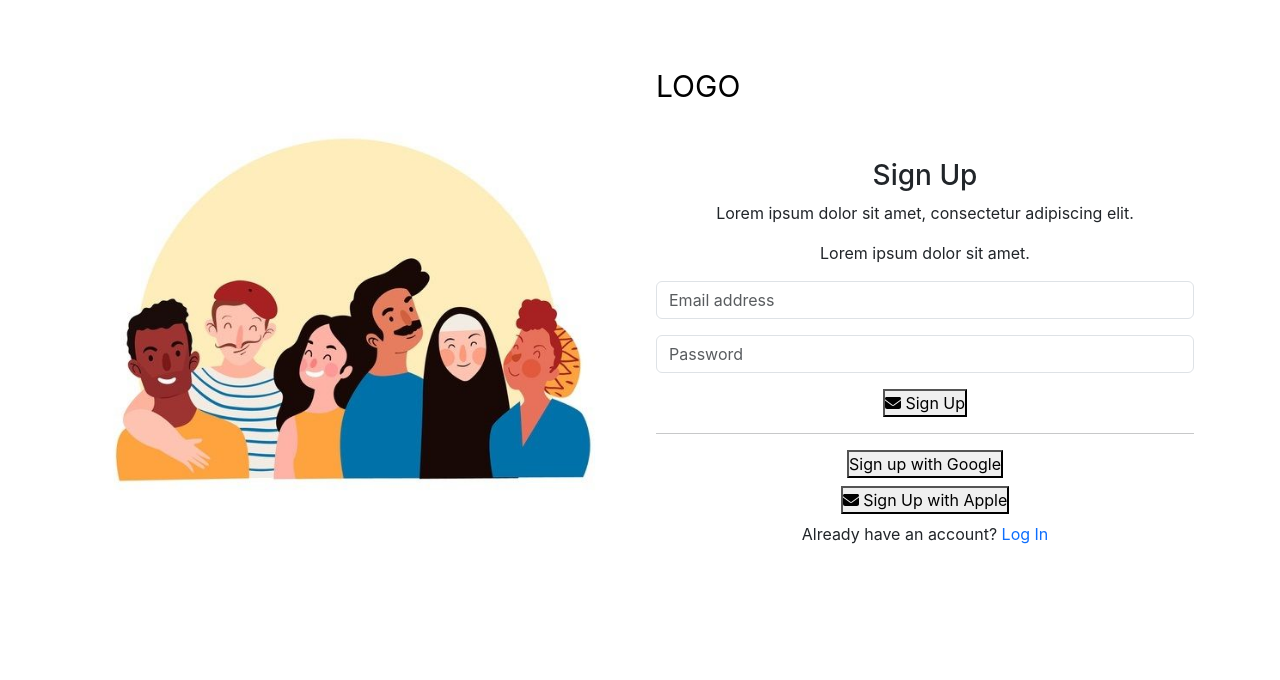
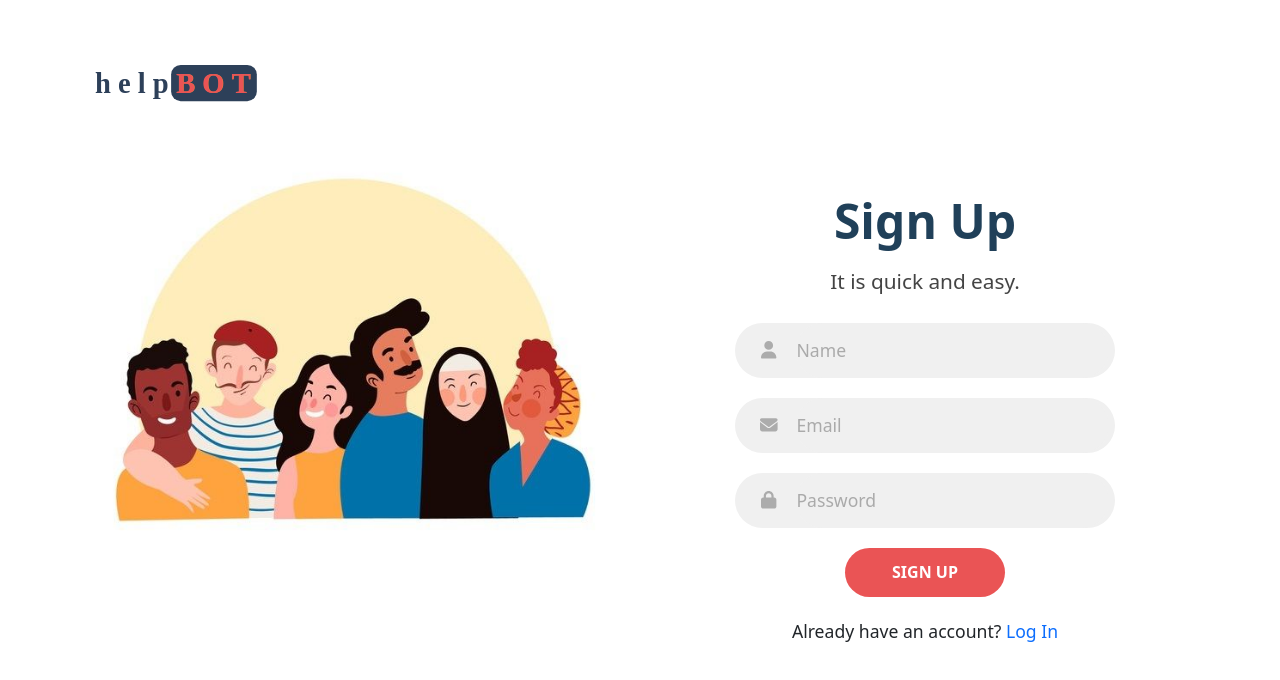
Before and after one commit to Cyriacusifeco/helpbot, a React (Vite) app: page /signup in a window 1280 px wide. Shown: the top 680 px of the page. Built offline with nearby package versions, Linux system fonts and the light colour scheme.

Commit message:
Login pages

```diff
--- a/package.json
+++ b/package.json
@@ -22,6 +22,7 @@
     "react-bootstrap": "^2.8.0",
     "react-content-loader": "^6.0.3",
     "react-dom": "^18.2.0",
+    "react-hook-form": "^7.45.4",
     "react-reveal": "^1.2.2",
     "react-router-dom": "^6.14.2",
     "react-typed": "^1.2.0"
--- a/src/component/Auth/LogIn.jsx
+++ b/src/component/Auth/LogIn.jsx
@@ -1,47 +1,109 @@
+import './Signup.css';
 import { Link } from 'react-router-dom';
-import '../App/App.css'
-import './Signup.css'
-import { FontAwesomeIcon } from '@fortawesome/react-fontawesome'
-import { faEnvelope } from '@fortawesome/free-solid-svg-icons'
+import Logo from '../../assets/logo.svg';
+import { useForm } from 'react-hook-form';
+import { FontAwesomeIcon } from '@fortawesome/react-fontawesome';
+import { faEnvelope, faLock } from '@fortawesome/free-solid-svg-icons';
 
+const LogIn = () => {
+  const {
+    register,
+    handleSubmit,
+    formState: { errors },
+  } = useForm();
+  return (
+    <div className="container mt-5">
+      <div className="row">
+        <div className="col-sm-6 p-3 d-none  d-sm-block">
+          <div className="logo-container">
+            <a href="/">
+              <img src={Logo} />
+            </a>
+          </div>
+          <img src="src/assets/2.jpeg" alt="" className="img-fluid image" />
+        </div>
+        <div className="col-md-6 log-in p-3">
+          <form onSubmit={handleSubmit} className="sign-in-form">
+            <h2 className="title">Welcome back! </h2>
+            <p className="subtitle">Please enter your credentials</p>
+            {/* <div className="input-field">
+              <span className="fIcon">
+                <FontAwesomeIcon icon={faUser} />
+              </span>
+              <input
+                placeholder="Name"
+                {...register('name', { required: true })}
+              />
+            </div> */}
+            <div className="input-field">
+              <span className="fIcon">
+                <FontAwesomeIcon icon={faEnvelope} />
+              </span>
+              <input
+                placeholder="Email"
+                {...register('email', { required: true })}
+              />
+            </div>
+            {errors.email && (
+              <span className="text-warning">This field is required</span>
+            )}
+            <div className="input-field">
+              <span className="fIcon">
+                <FontAwesomeIcon icon={faLock} />
+              </span>
+              <input
+                type="password"
+                placeholder="Password"
+                {...register('password', { required: true })}
+              />
+            </div>
+            <input className="iBtn" type="submit" value="Login" />
+            <p className="social-text">
+              Do not have an account yet? <Link to="/SignUp">Sign Up</Link>
+            </p>
+          </form>
+        </div>
+      </div>
+    </div>
+  );
+};
+export default LogIn;
 
+// export default function Signup() {
+//   return (
+//     <div className='container mt-5'>
+//       <div className='row'>
+//         <div className='col-sm-6 p-3 d-none  d-sm-block'>
+//           <img src="src/assets/2.jpeg" alt="" className='img-fluid image' />
+//         </div>
+//         <div className='col-md-6 log-in p-3'>
+//           <div className="logo-container">
+//             <a href="#">LOGO</a>
+//           </div>
+//           <h3>Log In</h3>
+//           <p>Lorem ipsum dolor sit amet, consectetur adipiscing elit, consectetur adipiscing elit </p>
+//           <div className="mb-3">
+//             <input type="email" className="form-control" id="exampleFormControlInput1" placeholder="Email address" />
+//           </div>
+//           <div className="mb-3">
+//             <input type="email" className="form-control" id="exampleFormControlInput1" placeholder="Password" />
+//           </div>
+//           <div className="mb-3">
+//             <button className='active'><FontAwesomeIcon icon={faEnvelope} /> Log In</button>
+//           </div>
+//           <hr />
+//           <div className="mb-2">
+//             <button className='inactive'>Log In with Google</button>
+//           </div>
+//           <div className="mb-2">
+//             <button className='inactive'><FontAwesomeIcon icon={faEnvelope} /> Log in with Apple</button>
+//           </div>
+//           <p>Forgot your password</p>
+//           <p>Don&apos;t have an account <Link to="/SignUp">Sign Up</Link></p>
+//         </div>
 
+//       </div>
 
-export default function Signup() {
-  return (
-    <div className='container mt-5'>
-      <div className='row'>
-        <div className='col-sm-6 p-3 d-none  d-sm-block'>
-          <img src="src/assets/2.jpeg" alt="" className='img-fluid image' />
-        </div>
-        <div className='col-md-6 log-in p-3'>
-          <div className="logo-container">
-            <a href="#">LOGO</a>
-          </div>
-          <h3>Log In</h3>
-          <p>Lorem ipsum dolor sit amet, consectetur adipiscing elit, consectetur adipiscing elit </p>
-          <div className="mb-3">
-            <input type="email" className="form-control" id="exampleFormControlInput1" placeholder="Email address" />
-          </div>
-          <div className="mb-3">
-            <input type="email" className="form-control" id="exampleFormControlInput1" placeholder="Password" />
-          </div>
-          <div className="mb-3">
-            <button className='active'><FontAwesomeIcon icon={faEnvelope} /> Log In</button>
-          </div>
-          <hr />
-          <div className="mb-2">
-            <button className='inactive'>Log In with Google</button>
-          </div>
-          <div className="mb-2">
-            <button className='inactive'><FontAwesomeIcon icon={faEnvelope} /> Log in with Apple</button>
-          </div>
-          <p>Forgot your password</p>
-          <p>Don&apos;t have an account <Link to="/SignUp">Sign Up</Link></p>
-        </div>
-
-      </div>
-
-    </div>
-  )
-}
+//     </div>
+//   )
+// }
--- a/src/component/Auth/Signup.css
+++ b/src/component/Auth/Signup.css
@@ -1,21 +1,140 @@
-.log-in{
-  text-align: center;
+.signIn-singUp {
+  position: absolute;
+  top: 50%;
+  left: 75%;
+  transform: translate(-50%, -50%);
+  width: 50%;
+  display: grid;
+  grid-template-columns: 1fr;
+  z-index: 5;
+  transition: 1s 0.7s ease-in-out;
 }
 
-body{
-  font-family: 'Inter', sans-serif;
+form {
+  display: flex;
+  align-items: center;
+  justify-content: center;
+  flex-direction: column;
+  overflow: hidden;
+  grid-column: 1/2;
+  grid-row: 1/2;
+  transition: 0.2s 0.7s ease-in-out;
+  margin-top: 8rem;
 }
 
-/* Increase the logo size and add spacing around it */
-.logo-container {
-  display: flex;
-  align-items: flex-start;
-  margin-bottom: 50px;
+form.sign-in-form {
+  z-index: 2;
 }
 
-.logo-container a {
-  font-size: 30px;
-  margin-right: 10px;
-  color: black;
-  /* Add spacing to the right of the logo */
+.fContainer form.sign-up-form {
+  z-index: 1;
+  opacity: 0;
 }
+
+.title {
+  font-size: 3rem;
+  color: #204059;
+  margin-bottom: 1rem;
+  font-weight: 600;
+}
+.subtitle {
+  color: #444;
+  font-size: 1.3rem;
+}
+.input-field {
+  max-width: 380px;
+  width: 100%;
+  background-color: #f0f0f0;
+  margin: 10px 0;
+  height: 55px;
+  border-radius: 55px;
+  display: grid;
+  grid-template-columns: 15% 85%;
+  padding: 0 0.4rem;
+  position: relative;
+}
+.input-field .fIcon {
+  text-align: center;
+  line-height: 55px;
+  color: #acacac;
+  transition: 0.5s;
+  font-size: 1.1rem;
+}
+
+.input-field input {
+  padding-right: 0.5rem;
+  background-color: #f0f0f0 !important;
+  border-radius: 55px;
+  outline: none;
+  border: none;
+  line-height: 1;
+  font-weight: 500;
+  font-size: 1.1rem;
+  color: #333;
+  width: 100%;
+}
+.input-field input::placeholder {
+  color: #aaa;
+  font-weight: 500;
+}
+
+.iBtn {
+  width: 160px;
+  height: 49px;
+  border: none;
+  outline: none;
+  border-radius: 50px;
+  cursor: pointer;
+  background-color: #ea5455;
+  color: #fff;
+  text-transform: uppercase;
+  font-weight: 600;
+  font-size: 1rem;
+  margin: 10px 0;
+  transition: 0.5s;
+}
+.iBtn:hover {
+  background: #2d4059;
+}
+p.social-text {
+  padding: 0.7rem 0;
+  font-size: 1.1rem;
+  margin-bottom: 0;
+}
+
+@media (max-width: 870px) {
+  .fContainer {
+    min-height: 800px;
+    height: 100vh;
+  }
+  .signIn-singUp {
+    width: 100%;
+    top: 95%;
+    transform: translate(-50%, -100%);
+    transition: 1s 0.8s ease-in-out;
+  }
+
+  .signIn-singUp,
+  .fContainer.sign-up-mode .signIn-singUp {
+    left: 50%;
+  }
+}
+
+@media (max-width: 570px) {
+  form {
+    padding: 0 1.5rem;
+  }
+  .fContainer {
+    padding: 1.5rem;
+  }
+
+  .fContainer:before {
+    bottom: 72%;
+    left: 50%;
+  }
+
+  .fContainer.sign-up-mode::before {
+    bottom: 28%;
+    left: 50%;
+  }
+}
--- a/src/component/Auth/Signup.jsx
+++ b/src/component/Auth/Signup.jsx
@@ -1,49 +1,122 @@
+import '../App/App.css';
+import './Signup.css';
 import { Link } from 'react-router-dom';
-import '../App/App.css'
-import './Signup.css'
-import { FontAwesomeIcon } from '@fortawesome/react-fontawesome'
-import { faEnvelope } from '@fortawesome/free-solid-svg-icons'
+import Logo from '../../assets/logo.svg';
+import { useForm } from 'react-hook-form';
+import { FontAwesomeIcon } from '@fortawesome/react-fontawesome';
+import { faEnvelope, faLock, faUser } from '@fortawesome/free-solid-svg-icons';
 
+const Signup = () => {
+  const {
+    register,
+    handleSubmit,
+    formState: { errors },
+  } = useForm();
+  return (
+    <div className="container mt-5">
+      <div className="row">
+        <div className="col-sm-6 p-3 d-none  d-sm-block">
+          <div className="logo-container">
+            <a href="/">
+              <img src={Logo} />
+            </a>
+          </div>
+          <img src="src/assets/2.jpeg" alt="" className="img-fluid image" />
+        </div>
+        <div className="col-md-6 log-in p-3">
+          <form onSubmit={handleSubmit} className="sign-up-form">
+            <h2 className="title">Sign Up</h2>
+            <p className="subtitle">It is quick and easy.</p>
+            <div className="input-field">
+              <span className="fIcon">
+                <FontAwesomeIcon icon={faUser} />
+              </span>
+              <input
+                placeholder="Name"
+                {...register('name', { required: true })}
+              />
+            </div>
+            <div className="input-field">
+              <span className="fIcon">
+                <FontAwesomeIcon icon={faEnvelope} />
+              </span>
+              <input
+                placeholder="Email"
+                {...register('email', { required: true })}
+              />
+            </div>
+            {errors.email && (
+              <span className="text-warning">This field is required</span>
+            )}
+            <div className="input-field">
+              <span className="fIcon">
+                <FontAwesomeIcon icon={faLock} />
+              </span>
+              <input
+                type="password"
+                placeholder="Password"
+                {...register('password', { required: true })}
+              />
+            </div>
+            <input className="iBtn" type="submit" value="sign Up" />
+            <p className="social-text">
+              Already have an account? <Link to="/LogIn">Log In</Link>
+            </p>
+          </form>
+        </div>
+      </div>
+    </div>
+  );
+};
+export default Signup;
 
-
-
-export default function Signup() {
-  return (
-    <div className='container mt-5'>
-      <div className='row'>
-        <div className='col-sm-6 p-3 d-none  d-sm-block'>
-          <img src="src/assets/2.jpeg" alt="" className='img-fluid image' />
-        </div>
-        <div className='col-md-6 log-in p-3'>
-          <div className="logo-container">
-            <a href="#">LOGO</a>
-          </div>
-          <h3>Sign Up</h3>
-          <p>Lorem ipsum dolor sit amet, consectetur adipiscing elit. </p>
-          <p>Lorem ipsum dolor sit amet. </p>
-          <div className="mb-3">
-            <input type="email" className="form-control" id="exampleFormControlInput1" placeholder="Email address" />
-          </div>
-          <div className="mb-3">
-            <input type="email" className="form-control" id="exampleFormControlInput1" placeholder="Password" />
-          </div>
-          <div className="mb-3">
-            <button className='active'><FontAwesomeIcon icon={faEnvelope} /> Sign Up</button>
-          </div>
-          <hr />
-          <div className="mb-2">
-            <button className='inactive'>Sign up with Google</button>
-          </div>
-          <div className="mb-2">
-            <button className='inactive'><FontAwesomeIcon icon={faEnvelope} /> Sign Up with Apple</button>
-          </div>
-          <p>
-            Already have an account? <Link to="/SignIn">Log In</Link>
-          </p>
-        </div>
-
-      </div>
-
-    </div>
-  )
-}
+//     <div className="container mt-5">
+//       <div className="row">
+//         <div className="col-sm-6 p-3 d-none  d-sm-block">
+//           <img src="src/assets/2.jpeg" alt="" className="img-fluid image" />
+//         </div>
+//         <div className="col-md-6 log-in p-3">
+//           <div className="logo-container">
+//             <a href="#">LOGO</a>
+//           </div>
+//           <h3>Sign Up</h3>
+//           <p>Lorem ipsum dolor sit amet, consectetur adipiscing elit. </p>
+//           <p>Lorem ipsum dolor sit amet. </p>
+//           <div className="mb-3">
+//             <input
+//               type="email"
+//               className="form-control"
+//               id="exampleFormControlInput1"
+//               placeholder="Email address"
+//             />
+//           </div>
+//           <div className="mb-3">
+//             <input
+//               type="email"
+//               className="form-control"
+//               id="exampleFormControlInput1"
+//               placeholder="Password"
+//             />
+//           </div>
+//           <div className="mb-3">
+//             <button className="active">
+//               <FontAwesomeIcon icon={faEnvelope} /> Sign Up
+//             </button>
+//           </div>
+//           <hr />
+//           <div className="mb-2">
+//             <button className="inactive">Sign up with Google</button>
+//           </div>
+//           <div className="mb-2">
+//             <button className="inactive">
+//               <FontAwesomeIcon icon={faEnvelope} /> Sign Up with Apple
+//             </button>
+//           </div>
+//           <p>
+//             Already have an account? <Link to="/LogIn">Log In</Link>
+//           </p>
+//         </div>
+//       </div>
+//     </div>
+//   );
+// }
```
Also changed, not shown: 1 other file (tests, documents, lock files or other folders).
